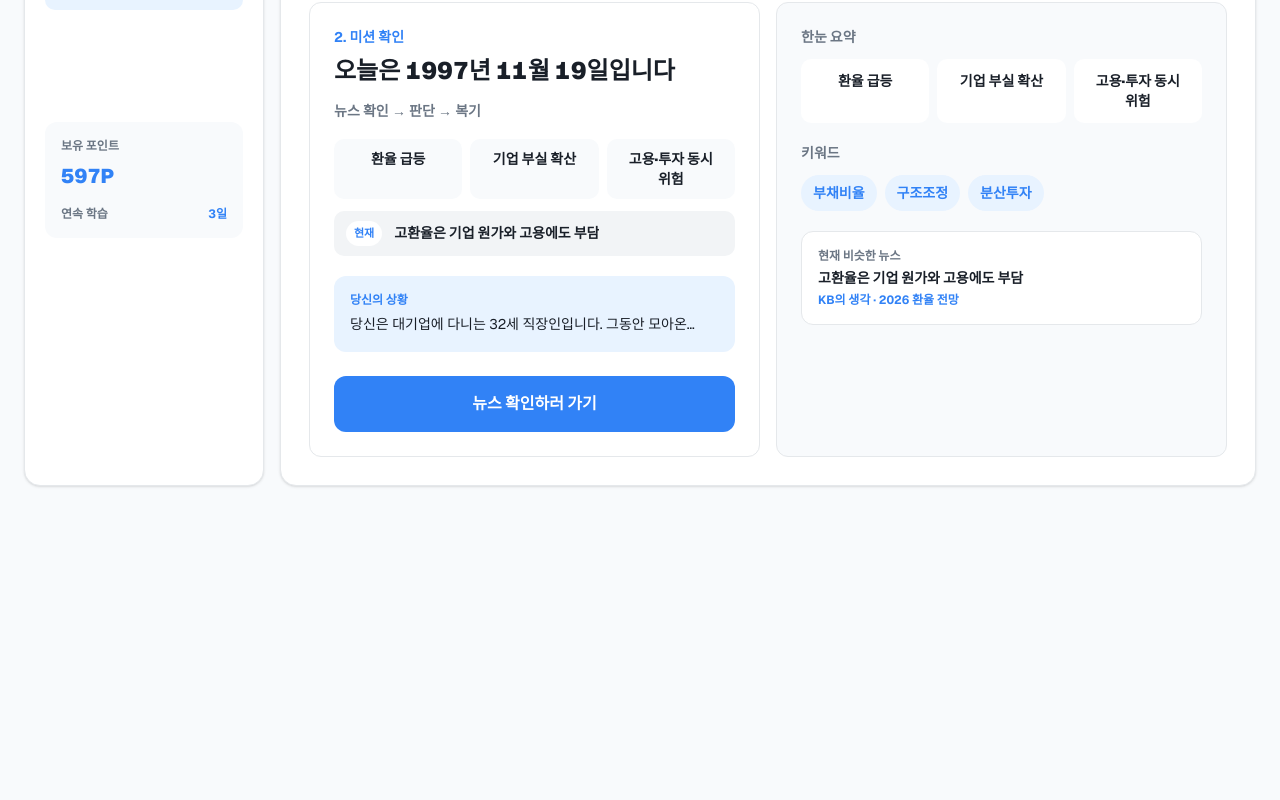
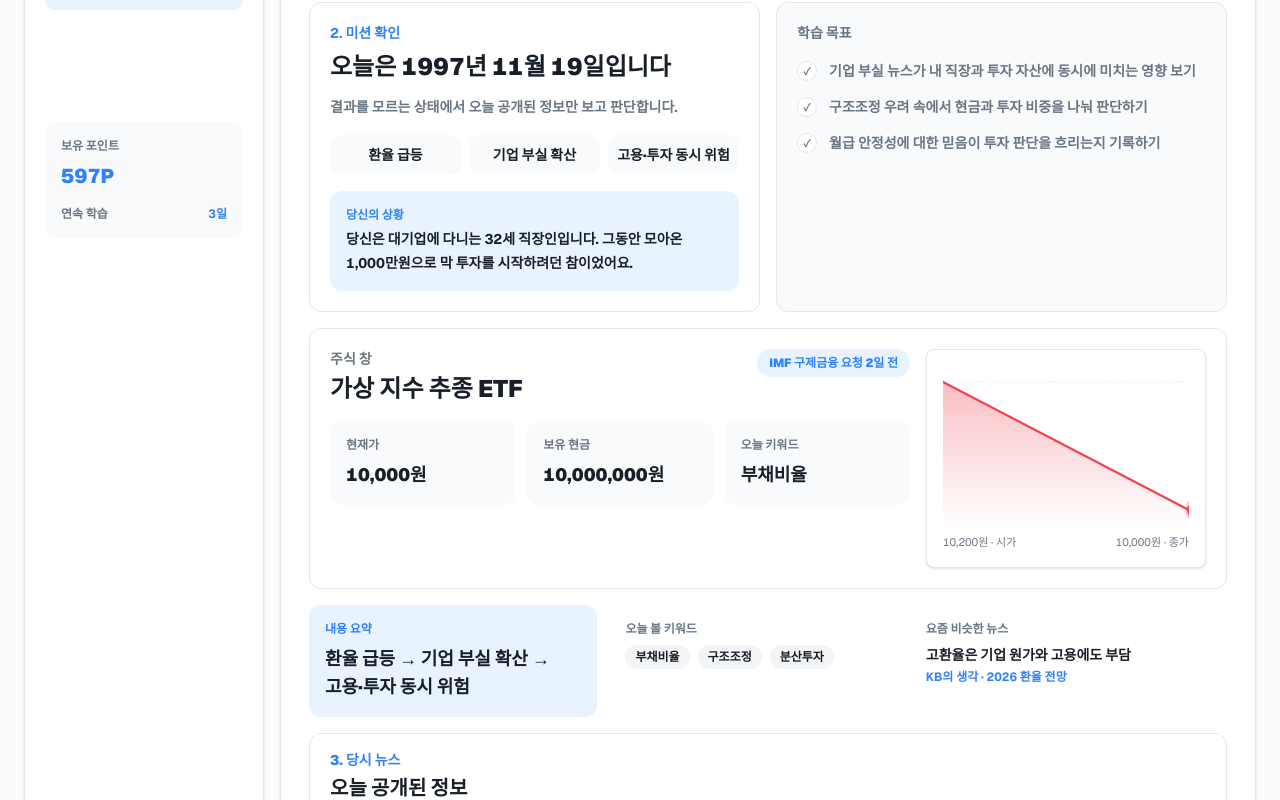
Before and after one commit to choiyoung69/woowa-prototype-investment, a Next.js app in the folder landing/: page /scenario/imf-crisis-worker in a window 1280 px wide. Shown: the part 320-1120 px from the top of the page. Before the commit the page ends 841 px from the top, so only its background shows below. Built offline with nearby package versions, Linux system fonts and the light colour scheme.

Commit message:
Combine mission stock and news into one page

```diff
--- a/landing/src/components/scenario/ScenarioPlayer.tsx
+++ b/landing/src/components/scenario/ScenarioPlayer.tsx
@@ -20,7 +20,7 @@ import { TradePanel } from "./TradePanel";
 import { CheckpointScreen } from "./CheckpointScreen";
 import { ResultReport } from "./ResultReport";
 
-type Phase = "mission" | "news" | "trade";
+type Phase = "mission" | "trade";
 
 interface PlayerState {
   dayIndex: number;
@@ -130,7 +130,6 @@ function Shell({
               </p>
               <h1 className="mt-1 text-2xl font-black tracking-tight sm:text-3xl">
                 {phase === "mission" && "오늘의 학습 미션"}
-                {phase === "news" && "오늘의 뉴스"}
                 {phase === "trade" && "투자 결정하기"}
               </h1>
             </div>
@@ -209,22 +208,32 @@ function MissionStep({
   scenario,
   day,
   dayNumber,
+  prices,
   onStart,
 }: {
   scenario: Scenario;
   day: ScenarioDay;
   dayNumber: number;
+  prices: number[];
   onStart: () => void;
 }) {
+  const current = scenario.knowledge?.currentParallels[0];
+  const learningGoals = scenario.learningGoals ?? [
+    "당시 뉴스 3개 이상 확인하기",
+    "시장 지표가 왜 움직였는지 추론하기",
+    "선택 이유를 한 문장 이상 기록하기",
+  ];
+
   return (
-    <div className="grid gap-4 lg:grid-cols-2">
-      <section className="min-w-0 rounded-[12px] border border-border bg-surface p-6">
+    <div className="space-y-4">
+      <div className="grid gap-4 lg:grid-cols-[1fr_1fr]">
+        <section className="min-w-0 rounded-[12px] border border-border bg-surface p-5">
           <p className="text-sm font-bold text-accent">2. 미션 확인</p>
           <h2 className="mt-2 text-2xl font-black">
             오늘은 {formatKoreanDate(day.date)}입니다
           </h2>
           <p className="mt-3 text-sm font-bold leading-6 text-muted">
-          뉴스 확인 → 판단 → 복기
+            결과를 모르는 상태에서 오늘 공개된 정보만 보고 판단합니다.
           </p>
           {scenario.knowledge && (
             <div className="mt-4 grid grid-cols-3 gap-2">
@@ -238,151 +247,102 @@ function MissionStep({
               ))}
             </div>
           )}
-        {scenario.knowledge?.currentParallels[0] && (
-          <a
-            href={scenario.knowledge.currentParallels[0].href}
-            target="_blank"
-            rel="noreferrer"
-            className="mt-3 flex min-w-0 items-center gap-3 rounded-[10px] bg-surface-2 px-3 py-2.5 transition hover:bg-[#e8f3ff]"
-          >
-            <span className="shrink-0 rounded-full bg-white px-2 py-1 text-[11px] font-black text-accent">
-              현재
-            </span>
-            <span className="min-w-0 truncate text-xs font-black sm:text-sm">
-              {scenario.knowledge.currentParallels[0].title}
-            </span>
-          </a>
-        )}
           {scenario.persona && dayNumber === 1 && (
-          <div className="mt-5 rounded-[12px] bg-[#e8f3ff] p-4">
+            <div className="mt-4 rounded-[12px] bg-[#e8f3ff] p-4">
               <p className="text-xs font-black text-accent">당신의 상황</p>
-            <p className="mt-1 line-clamp-1 text-sm leading-6">{scenario.persona}</p>
+              <p className="mt-1 line-clamp-2 text-sm font-bold leading-6">
+                {scenario.persona}
+              </p>
             </div>
           )}
-        <button
-          type="button"
-          onClick={onStart}
-          className="mt-6 w-full rounded-[12px] bg-accent px-4 py-4 text-sm font-black text-white transition hover:bg-[#1b64da] sm:px-5 sm:text-base"
-        >
-          뉴스 확인하러 가기
-        </button>
         </section>
 
-      <section className="min-w-0 rounded-[12px] border border-border bg-background p-6">
-        <KnowledgeSnapshot scenario={scenario} />
-      </section>
-    </div>
-  );
-}
-
-function KnowledgeSnapshot({ scenario }: { scenario: Scenario }) {
-  const summary = scenario.knowledge?.summary ?? [];
-  const keywords = scenario.knowledge?.keywords ?? [];
-  const current = scenario.knowledge?.currentParallels[0];
-
-  return (
-    <div>
-      <p className="text-sm font-black text-muted">한눈 요약</p>
-      <div className="mt-3 grid grid-cols-3 gap-2">
-        {summary.map((item) => (
-          <div key={item} className="rounded-[10px] bg-surface px-3 py-3 text-center">
-            <p className="break-keep text-xs font-black sm:text-sm">{item}</p>
+        <section className="min-w-0 rounded-[12px] border border-border bg-background p-5">
+          <p className="text-sm font-black text-muted">학습 목표</p>
+          <div className="mt-4 space-y-3">
+            {learningGoals.map((goal) => (
+              <div key={goal} className="flex items-start gap-3">
+                <span className="mt-0.5 flex h-5 w-5 shrink-0 items-center justify-center rounded-full border border-border bg-surface text-[10px] font-black text-muted">
+                  ✓
+                </span>
+                <p className="text-sm font-bold leading-6 text-muted">{goal}</p>
               </div>
             ))}
           </div>
+        </section>
+      </div>
 
-      <p className="mt-5 text-sm font-black text-muted">키워드</p>
-      <div className="mt-3 flex flex-wrap gap-2">
-        {keywords.map((keyword) => (
+      <section className="grid gap-4 rounded-[12px] border border-border bg-surface p-5 lg:grid-cols-[1fr_280px]">
+        <div className="min-w-0">
+          <div className="flex flex-wrap items-start justify-between gap-3">
+            <div>
+              <p className="text-sm font-black text-muted">주식 창</p>
+              <h2 className="mt-1 text-2xl font-black">{scenario.unitLabel}</h2>
+            </div>
+            <div className="rounded-full bg-[#e8f3ff] px-3 py-1.5 text-xs font-black text-accent">
+              {scenario.pivotEvent && formatPivotContext(day.date, scenario.pivotEvent)}
+            </div>
+          </div>
+          <div className="mt-4 grid gap-3 sm:grid-cols-3">
+            <MetricTile label="현재가" value={`${day.price.toLocaleString()}원`} />
+            <MetricTile label="보유 현금" value={formatKrw(scenario.startingCash)} />
+            <MetricTile label="오늘 키워드" value={scenario.knowledge?.keywords[0]?.term ?? "시장 판단"} />
+          </div>
+        </div>
+        <PriceSparkline prices={prices} />
+      </section>
+
+      {scenario.knowledge && (
+        <section className="grid gap-3 md:grid-cols-[1fr_1fr_1.1fr]">
+          <div className="rounded-[12px] bg-[#e8f3ff] p-4">
+            <p className="text-xs font-black text-accent">내용 요약</p>
+            <p className="mt-2 break-keep text-lg font-black">
+              {scenario.knowledge.summary.join(" → ")}
+            </p>
+          </div>
+          <div className="rounded-[12px] bg-surface p-4">
+            <p className="text-xs font-black text-muted">오늘 볼 키워드</p>
+            <div className="mt-2 flex flex-wrap gap-2">
+              {scenario.knowledge.keywords.map((keyword) => (
                 <span
                   key={keyword.term}
-            className="rounded-full bg-[#e8f3ff] px-3 py-2 text-sm font-black text-accent"
-            title={keyword.meaning}
+                  className="rounded-full bg-surface-2 px-2.5 py-1 text-xs font-black"
+                  title={keyword.detail}
                 >
                   {keyword.term}
                 </span>
               ))}
             </div>
-
+          </div>
           {current && (
             <a
               href={current.href}
               target="_blank"
               rel="noreferrer"
-          className="mt-5 block rounded-[12px] border border-border bg-surface p-4 transition hover:border-accent"
+              className="rounded-[12px] bg-surface p-4 transition hover:bg-surface-2"
             >
-          <p className="text-xs font-black text-muted">현재 비슷한 뉴스</p>
-          <p className="mt-1 line-clamp-1 text-sm font-black">{current.title}</p>
+              <p className="text-xs font-black text-muted">요즘 비슷한 뉴스</p>
+              <p className="mt-2 line-clamp-2 text-sm font-black">{current.title}</p>
               <p className="mt-1 text-xs font-bold text-accent">{current.source}</p>
             </a>
           )}
-    </div>
-  );
-}
-
-function NewsStep({
-  scenario,
-  day,
-  prices,
-  onNext,
-}: {
-  scenario: Scenario;
-  day: ScenarioDay;
-  prices: number[];
-  onNext: () => void;
-}) {
-  return (
-    <div className="space-y-5">
-      <div>
-        <p className="text-sm font-bold text-accent">3. 정보 확인</p>
-        <h2 className="mt-2 text-2xl font-black">뉴스를 보고 시장을 판단하세요</h2>
-        <p className="mt-2 text-sm leading-6 text-muted">
-          {scenario.pivotEvent && formatPivotContext(day.date, scenario.pivotEvent)} ·{" "}
-          {scenario.unitLabel} 1좌 {day.price.toLocaleString()}원
-        </p>
-      </div>
-
-      {scenario.knowledge && (
-        <div className="grid gap-3 md:grid-cols-[1fr_1fr_1.1fr]">
-          <div className="rounded-[12px] bg-[#e8f3ff] p-4">
-            <p className="text-xs font-black text-accent">내용 요약</p>
-            <p className="mt-2 text-lg font-black">{scenario.knowledge.summary.join(" → ")}</p>
-          </div>
-          <div className="rounded-[12px] bg-surface p-4">
-            <p className="text-xs font-black text-muted">오늘 볼 키워드</p>
-            <div className="mt-2 flex flex-wrap gap-2">
-              {scenario.knowledge.keywords.map((keyword) => (
-                <span key={keyword.term} className="rounded-full bg-surface-2 px-2.5 py-1 text-xs font-black">
-                  {keyword.term}
-                </span>
-              ))}
-            </div>
-          </div>
-          <a
-            href={scenario.knowledge.currentParallels[0]?.href}
-            target="_blank"
-            rel="noreferrer"
-            className="rounded-[12px] bg-surface p-4 transition hover:bg-surface-2"
-          >
-            <p className="text-xs font-black text-muted">현재 비슷한 뉴스</p>
-            <p className="mt-2 line-clamp-2 text-sm font-black">
-              {scenario.knowledge.currentParallels[0]?.title}
-            </p>
-          </a>
-        </div>
+        </section>
       )}
 
-      <div className="grid gap-5 lg:grid-cols-[1fr_280px]">
       <section className="overflow-hidden rounded-[12px] border border-border bg-surface">
+        <div className="border-b border-border px-5 py-4">
+          <p className="text-sm font-black text-accent">3. 당시 뉴스</p>
+          <h2 className="mt-1 text-xl font-black">오늘 공개된 정보</h2>
+        </div>
         {day.articles.map((article, index) => (
           <article
             key={`${article.source}-${article.title}`}
             className="flex gap-4 border-b border-border p-5 last:border-b-0"
           >
-              <div className="flex h-12 w-12 shrink-0 items-center justify-center rounded-[12px] bg-surface-2 text-sm font-black text-accent">
+            <div className="flex h-10 w-10 shrink-0 items-center justify-center rounded-[12px] bg-surface-2 text-sm font-black text-accent">
               {index + 1}
             </div>
-              <div>
+            <div className="min-w-0">
               <div className="flex flex-wrap items-center gap-2">
                 <p className="text-xs font-bold text-muted">{article.source}</p>
                 <p className="text-xs text-muted">{day.date}</p>
@@ -394,23 +354,22 @@ function NewsStep({
         ))}
       </section>
 
-        <aside className="space-y-4">
-          <div className="rounded-[12px] border border-border bg-surface p-4">
-            <p className="text-xs font-bold text-muted">시장 지표</p>
-            <p className="mt-2 text-3xl font-black">{day.price.toLocaleString()}원</p>
-            <p className="mt-1 text-sm font-bold text-muted">{scenario.unitLabel}</p>
-          </div>
-          <PriceSparkline prices={prices} />
-        </aside>
-      </div>
-
       <button
         type="button"
-        onClick={onNext}
-        className="w-full rounded-[12px] bg-accent px-5 py-4 text-base font-black text-white transition hover:bg-[#1b64da]"
+        onClick={onStart}
+        className="w-full rounded-[12px] bg-accent px-4 py-4 text-sm font-black text-white transition hover:bg-[#1b64da] sm:px-5 sm:text-base"
       >
         투자 결정하러 가기
       </button>
+    </div>
+  );
+}
+
+function MetricTile({ label, value }: { label: string; value: string }) {
+  return (
+    <div className="rounded-[12px] bg-background p-4">
+      <p className="text-xs font-black text-muted">{label}</p>
+      <p className="mt-2 truncate text-lg font-black">{value}</p>
     </div>
   );
 }
@@ -514,16 +473,8 @@ export function ScenarioPlayer({ scenario }: { scenario: Scenario }) {
           scenario={scenario}
           day={currentDay}
           dayNumber={dayNumber}
-          onStart={() => setPhase("news")}
-        />
-      )}
-
-      {phase === "news" && (
-        <NewsStep
-          scenario={scenario}
-          day={currentDay}
           prices={pricesSoFar}
-          onNext={() => setPhase("trade")}
+          onStart={() => setPhase("trade")}
         />
       )}
 
```
Lines whose indentation alone changed are shown as unchanged.
